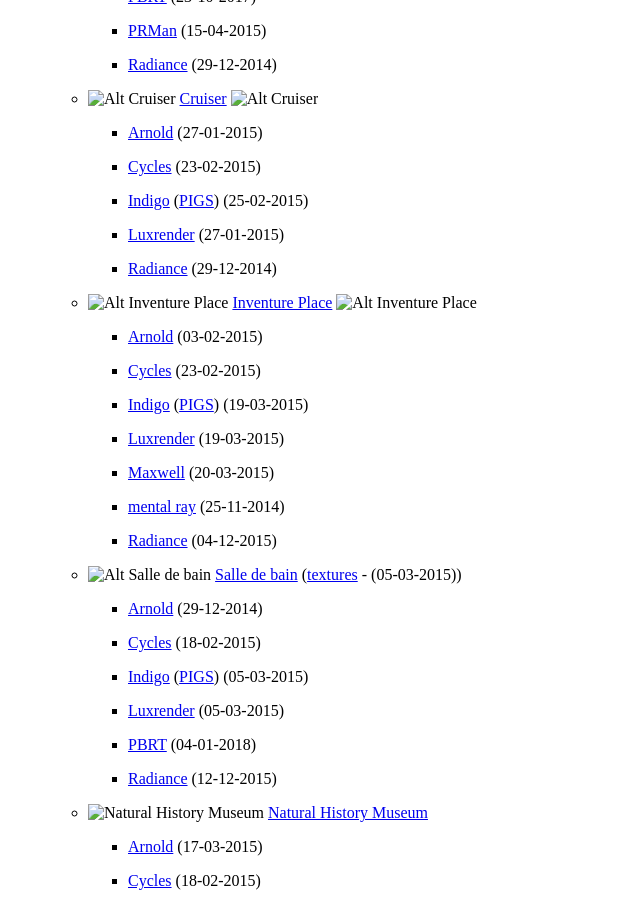
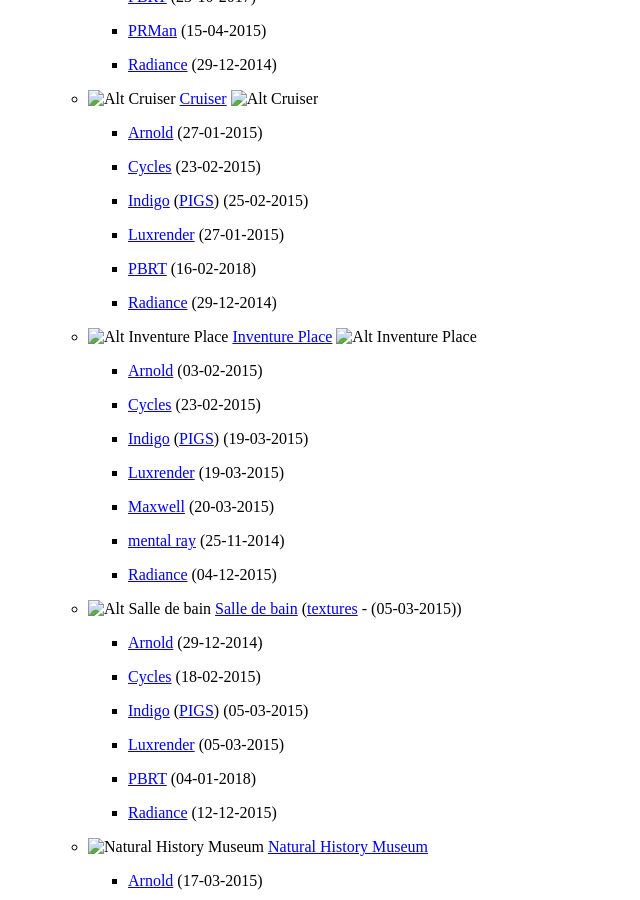
Before and after one commit to wahn/jan_walter_org, a Jekyll site: the page built from download/index.md, in a window 1280 px wide and 900 px high, scrolled down 3117 px. Shown: the whole window, without its empty margins (0-640 px from the left). Built offline with Jekyll 4.4.1, drawn with Linux system fonts in a browser that asks for light colours; Markdown is read by kramdown in place of the engine named in the settings.

Commit message:
Added cruiser scene for PBRT (Rust).

```diff
--- a/download/index.md
+++ b/download/index.md
@@ -231,6 +231,8 @@
 
         + [Luxrender](https://www.janwalter.org/Download/Scenes/cruiser_lxs.tar.gz) (27-01-2015)
 
+        + [PBRT](https://www.janwalter.org/Download/Scenes/cruiser_pbrt.tar.gz) (16-02-2018)
+
         + [Radiance](https://www.janwalter.org/Download/Scenes/cruiser_rad.tar.gz) (29-12-2014)
 
     - ![Alt Inventure Place][invplace1] [Inventure
```
